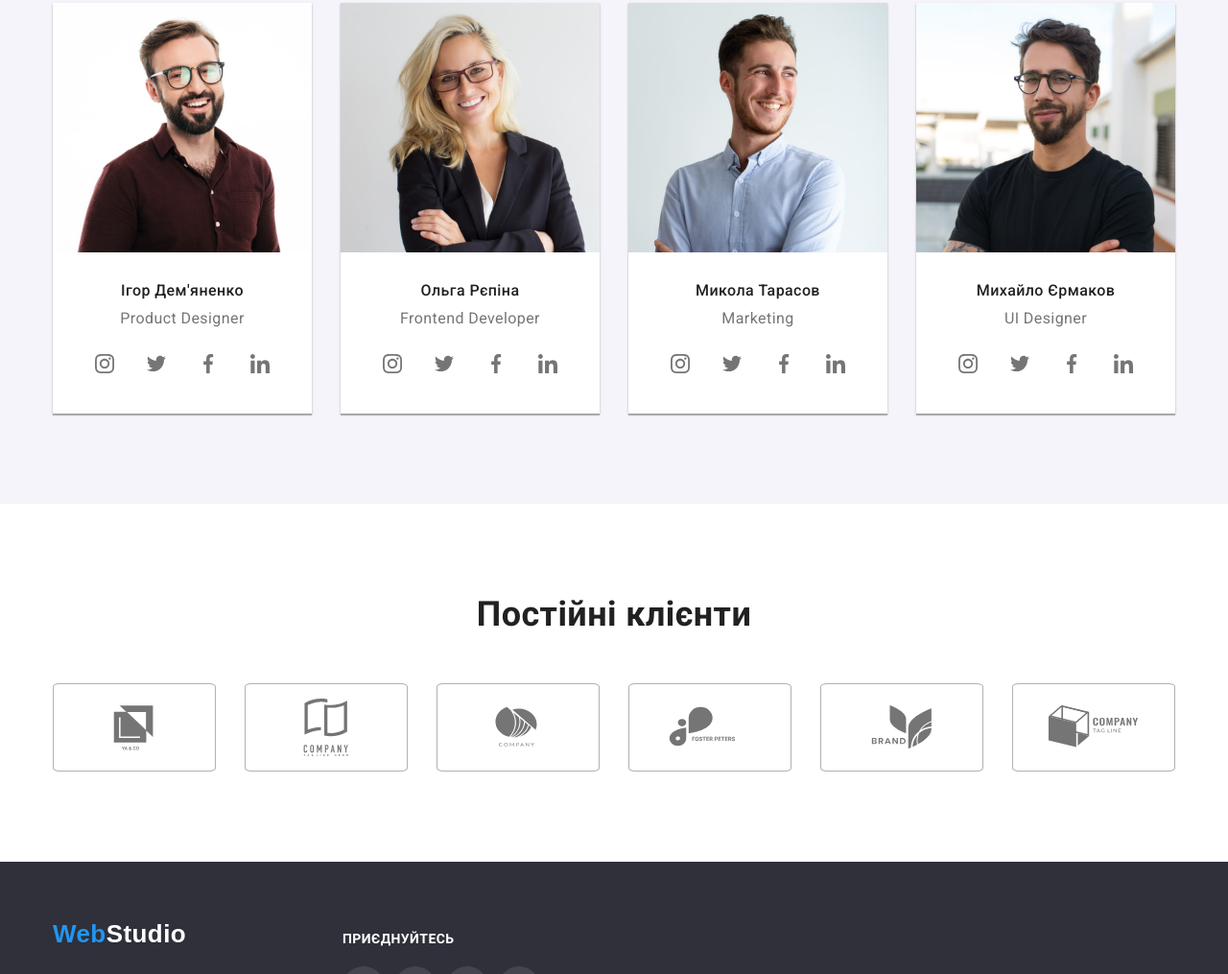
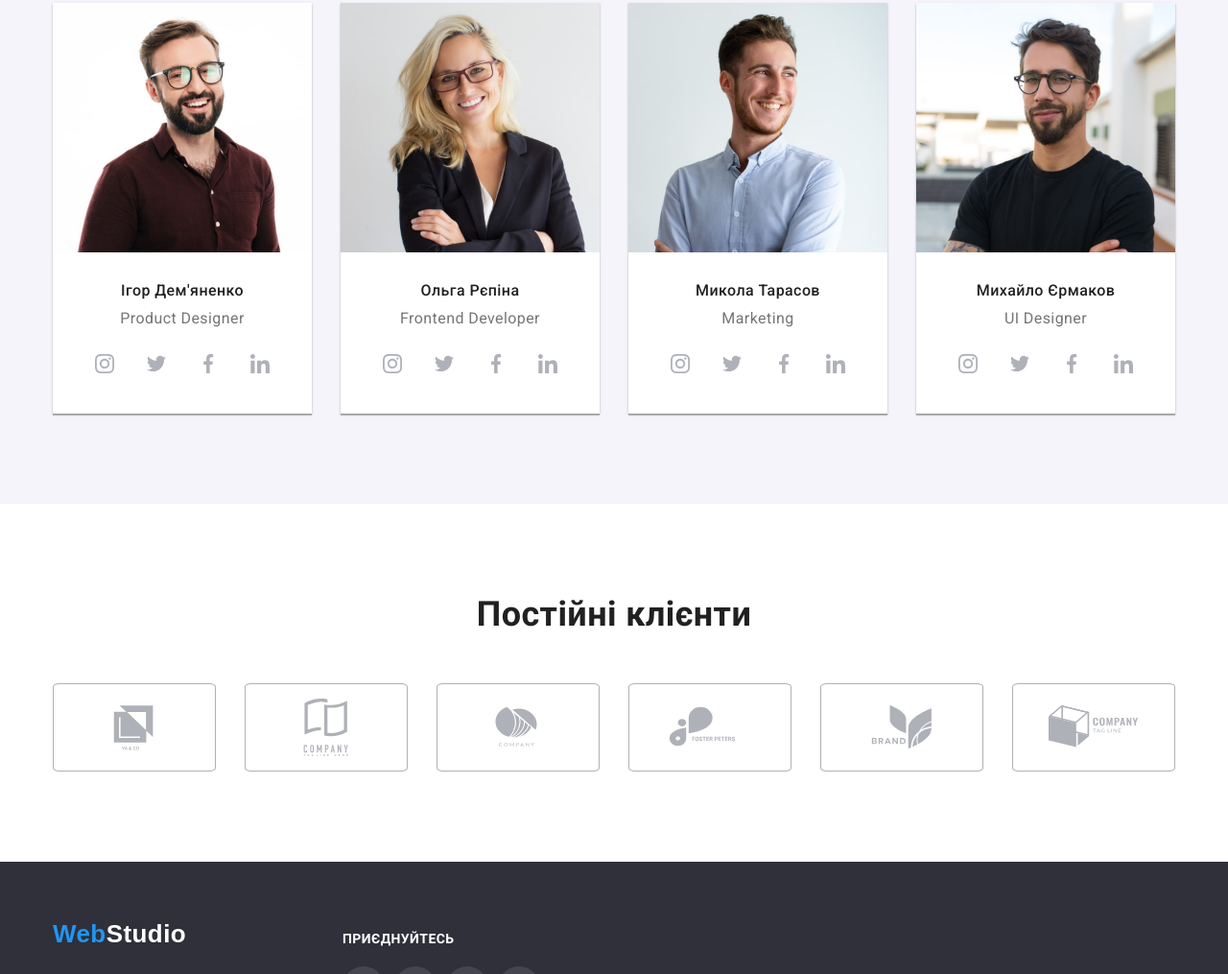
Before and after one commit to InhaKr/goit-markup-hw-04, a website: page index.html in a window 1280 px wide. Shown: the part 1785-2800 px from the top of the page at 96% size. Drawn offline with nearby package versions, Linux system fonts and the light colour scheme.

Commit message:
Убираем ссылки, меняем у них цвет

```diff
--- a/css/style.css
+++ b/css/style.css
@@ -111,7 +111,6 @@
   max-width: 1600px;
   margin-left: auto;
   margin-right: auto;
-  outline: 1px solid red;
   background-repeat: no-repeat;
   background-position: center;
   background-size: cover;
@@ -261,6 +260,7 @@ img {
   justify-content: center;
   border: none;
   border-radius: 50%;
+  color: #AFB1B8
 }
 
 .team-link:hover,
@@ -303,6 +303,7 @@ img {
   justify-content: center;
   border: 1px solid #AFB1B8;
   border-radius: 4%;
+  color: #AFB1B8
 }
 
 .clients-link:hover,
--- a/index.html
+++ b/index.html
@@ -120,7 +120,6 @@
           <h2 class="section-title subtitle">Чим ми займаємося</h2>
           <ul class="work-item">
             <li class="work-items">
-              <a href="">
               <img
                 class="work-images"
                 src="./images/box-1.jpg"
@@ -128,11 +127,9 @@
                 width="370"
                 height="294"
               />
-              </a>
             </li>
 
             <li class="work-items">
-              <a href="">
               <img
                 class="work-images"
                 src="./images/box-2.jpg"
@@ -140,11 +137,9 @@
                 width="370"
                 height="294"
               />
-              </a>
             </li>
 
             <li class="work-items">
-              <a href="">
               <img
                 class="work-images"
                 src="./images/box-3.jpg"
@@ -152,7 +147,6 @@
                 width="370"
                 height="294"
               />
-              </a>
             </li>
           </ul>
         </div>
@@ -174,7 +168,7 @@
                 <p class="team-text">Product Designer</p>
                 <ul class="actions">
                   <li class="team-li">
-                    <a class="team-link">
+                    <a class="team-link" href="">
                       <svg class="icon-team" width="20" height="20">
                         <use
                           href="./images/symbol-defs.svg#icon-instagram"
@@ -183,14 +177,14 @@
                     </a>
                   </li>
                   <li class="team-li">
-                    <a class="team-link">
+                    <a class="team-link" href="">
                       <svg class="icon-team" width="20" height="20">
                         <use href="./images/symbol-defs.svg#icon-twitter"></use>
                       </svg>
                     </a>
                   </li>
                   <li class="team-li">
-                    <a class="team-link">
+                    <a class="team-link" href="">
                       <svg class="icon-team" width="20" height="20">
                         <use
                           href="./images/symbol-defs.svg#icon-facebook"
@@ -199,7 +193,7 @@
                     </a>
                   </li>
                   <li class="team-li">
-                    <a class="team-link">
+                    <a class="team-link" href="">
                       <svg class="icon-team" width="20" height="20">
                         <use
                           href="./images/symbol-defs.svg#icon-linkedin"
@@ -224,7 +218,7 @@
                 <p class="team-text">Frontend Developer</p>
                 <ul class="actions">
                   <li class="team-li">
-                    <a class="team-link">
+                    <a class="team-link" href="">
                       <svg class="icon-team" width="20" height="20">
                         <use
                           href="./images/symbol-defs.svg#icon-instagram"
@@ -233,14 +227,14 @@
                     </a>
                   </li>
                   <li class="team-li">
-                    <a class="team-link">
+                    <a class="team-link" href="">
                       <svg class="icon-team" width="20" height="20">
                         <use href="./images/symbol-defs.svg#icon-twitter"></use>
                       </svg>
                     </a>
                   </li>
                   <li class="team-li">
-                    <a class="team-link">
+                    <a class="team-link" href="">
                       <svg class="icon-team" width="20" height="20">
                         <use
                           href="./images/symbol-defs.svg#icon-facebook"
@@ -249,7 +243,7 @@
                     </a>
                   </li>
                   <li class="team-li">
-                    <a class="team-link">
+                    <a class="team-link" href="">
                       <svg class="icon-team" width="20" height="20">
                         <use
                           href="./images/symbol-defs.svg#icon-linkedin"
@@ -273,7 +267,7 @@
                 <p class="team-text">Marketing</p>
                 <ul class="actions">
                   <li class="team-li">
-                    <a class="team-link">
+                    <a class="team-link" href="">
                       <svg class="icon-team" width="20" height="20">
                         <use
                           href="./images/symbol-defs.svg#icon-instagram"
@@ -282,14 +276,14 @@
                     </a>
                   </li>
                   <li class="team-li">
-                    <a class="team-link">
+                    <a class="team-link" href="">
                       <svg class="icon-team" width="20" height="20">
                         <use href="./images/symbol-defs.svg#icon-twitter"></use>
                       </svg>
                     </a>
                   </li>
                   <li class="team-li">
-                    <a class="team-link">
+                    <a class="team-link" href="">
                       <svg class="icon-team" width="20" height="20">
                         <use
                           href="./images/symbol-defs.svg#icon-facebook"
@@ -298,7 +292,7 @@
                     </a>
                   </li>
                   <li class="team-li">
-                    <a class="team-link">
+                    <a class="team-link" href="">
                       <svg class="icon-team" width="20" height="20">
                         <use
                           href="./images/symbol-defs.svg#icon-linkedin"
@@ -322,7 +316,7 @@
                 <p class="team-text">UI Designer</p>
                 <ul class="actions">
                   <li class="team-li">
-                    <a class="team-link">
+                    <a class="team-link" href="">
                       <svg class="icon-team" width="20" height="20">
                         <use
                           href="./images/symbol-defs.svg#icon-instagram"
@@ -331,14 +325,14 @@
                     </a>
                   </li>
                   <li class="team-li">
-                    <a class="team-link">
+                    <a class="team-link" href="">
                       <svg class="icon-team" width="20" height="20">
                         <use href="./images/symbol-defs.svg#icon-twitter"></use>
                       </svg>
                     </a>
                   </li>
                   <li class="team-li">
-                    <a class="team-link">
+                    <a class="team-link" href="">
                       <svg class="icon-team" width="20" height="20">
                         <use
                           href="./images/symbol-defs.svg#icon-facebook"
@@ -347,7 +341,7 @@
                     </a>
                   </li>
                   <li class="team-li">
-                    <a class="team-link">
+                    <a class="team-link" href="">
                       <svg class="icon-team" width="20" height="20">
                         <use
                           href="./images/symbol-defs.svg#icon-linkedin"
@@ -367,42 +361,42 @@
           <h2 class="section-title subtitle">Постійні клієнти</h2>
           <ul class="clients-actions">
             <li class="clients-li">
-              <a class="clients-link">
+              <a class="clients-link" href="">
                 <svg class="icon-clients" width="106" height="60">
                   <use href="./images/symbol-defs.svg#icon-ya"></use>
                 </svg>
               </a>
             </li>
             <li class="clients-li">
-              <a class="clients-link">
+              <a class="clients-link" href="">
                 <svg class="icon-clients" width="106" height="60">
                   <use href="./images/symbol-defs.svg#icon-tagline"></use>
                 </svg>
               </a>
             </li>
             <li class="clients-li">
-              <a class="clients-link">
+              <a class="clients-link" href="">
                 <svg class="icon-clients" width="106" height="60">
                   <use href="./images/symbol-defs.svg#icon-company"></use>
                 </svg>
               </a>
             </li>
             <li class="clients-li">
-              <a class="clients-link">
+              <a class="clients-link" href="">
                 <svg class="icon-clients" width="106" height="60">
                   <use href="./images/symbol-defs.svg#icon-foster"></use>
                 </svg>
               </a>
             </li>
             <li class="clients-li">
-              <a class="clients-link">
+              <a class="clients-link" href="">
                 <svg class="icon-clients" width="106" height="60">
                   <use href="./images/symbol-defs.svg#icon-brand"></use>
                 </svg>
               </a>
             </li>
             <li class="clients-li">
-              <a class="clients-link">
+              <a class="clients-link" href="">
                 <svg class="icon-clients" width="106" height="60">
                   <use href="./images/symbol-defs.svg#icon-tag"></use>
                 </svg>
@@ -439,28 +433,28 @@
             <span class="social-text">приєднуйтесь</span>
             <ul class="actions footer-actions">
               <li class="footer-li">
-                <a class="social-link">
+                <a class="social-link" href="">
                   <svg class="icon-footer" width="20" height="20">
                     <use href="./images/symbol-defs.svg#icon-instagram"></use>
                   </svg>
                 </a>
               </li>
               <li class="footer-li">
-                <a class="social-link">
+                <a class="social-link" href="">
                   <svg class="icon-footer" width="20" height="20">
                     <use href="./images/symbol-defs.svg#icon-twitter"></use>
                   </svg>
                 </a>
               </li>
               <li class="footer-li">
-                <a class="social-link">
+                <a class="social-link" href="">
                   <svg class="icon-footer" width="20" height="20">
                     <use href="./images/symbol-defs.svg#icon-facebook"></use>
                   </svg>
                 </a>
               </li>
               <li class="footer-li">
-                <a class="social-link">
+                <a class="social-link" href="">
                   <svg class="icon-footer" width="20" height="20">
                     <use href="./images/symbol-defs.svg#icon-linkedin"></use>
                   </svg>
```
Also changed, not shown: portfolio.html (+4 -4 lines). Lines whose indentation alone changed are shown as unchanged.
